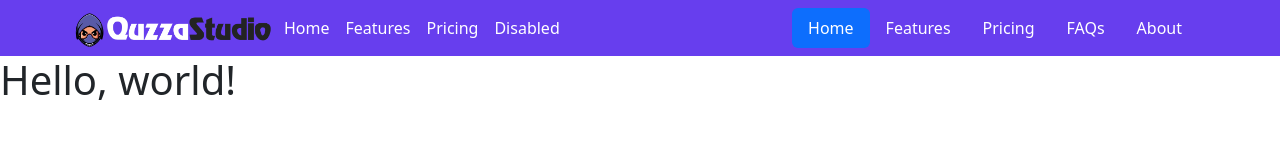
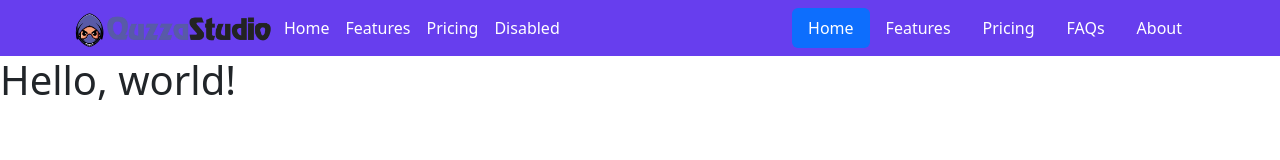
Before and after one commit to quzzastudio/quzzastudio.github.io, a plain HTML site: page index.html in a window 1280 px wide. Drawn offline with nearby package versions, Linux system fonts and the light colour scheme.

Commit message:
Update 2022-07-24

```diff
--- a/index.html
+++ b/index.html
@@ -15,7 +15,7 @@
       <nav class="navbar navbar-expand-lg navbar-dark">
         <div class="container">
           <a class="navbar-brand" href="#">
-            <img src="https://quzzastudio.github.io/assets/images/ninja-quzza-studio-line-large.png" class="brand-logo" alt="QuzzaStudio Logo" />
+            <img src="https://quzzastudio.github.io/assets/img/quzza-studio.png" class="brand-logo" alt="QuzzaStudio Logo" />
           </a>
           <button class="navbar-toggler" type="button" data-bs-toggle="collapse" data-bs-target="#navbarNav" aria-controls="navbarNav" aria-expanded="false" aria-label="Toggle navigation">
             <span class="navbar-toggler-icon"></span>
```
Also changed, not shown: assets/img/icons-3.4.svg (added), assets/img/quzza-studio-white.png (renamed from assets/images/ninja-quzza-studio-line-large.png), assets/img/quzza-studio.png (added), 4 other files.
